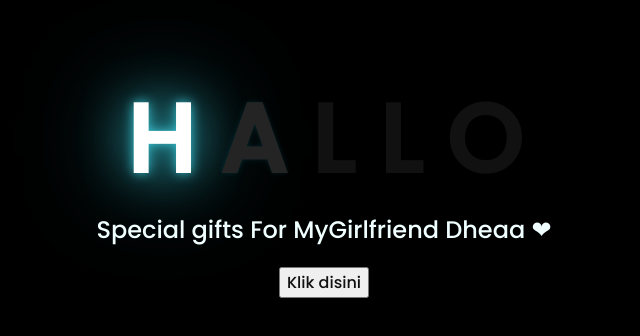
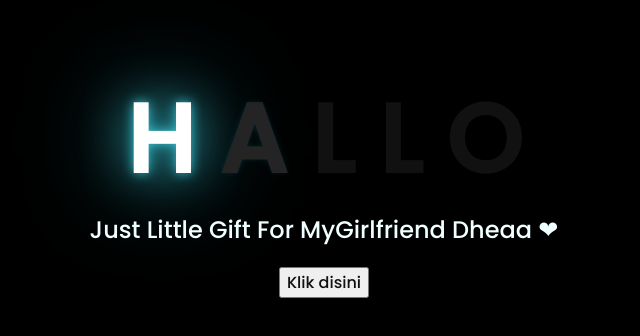
Before and after one commit to ErgystyawanR/greetingfordhea, a plain HTML site: page index.html in a window 1280 px wide. Shown: the part 226-562 px from the top of the page, without its empty margins (324-964 px from the left). Drawn offline with Linux system fonts and the light colour scheme.

Commit message:
Change words

```diff
--- a/index.html
+++ b/index.html
@@ -18,7 +18,7 @@
       <span>O</span>
     </div>
     <div class="description">
-      <span>Special gifts For MyGirlfriend Dheaa &#10084;</span>
+      <span>Just Little Gift For MyGirlfriend Dheaa &#10084;</span>
     </div>
     <div class="button">
       <button>
```
